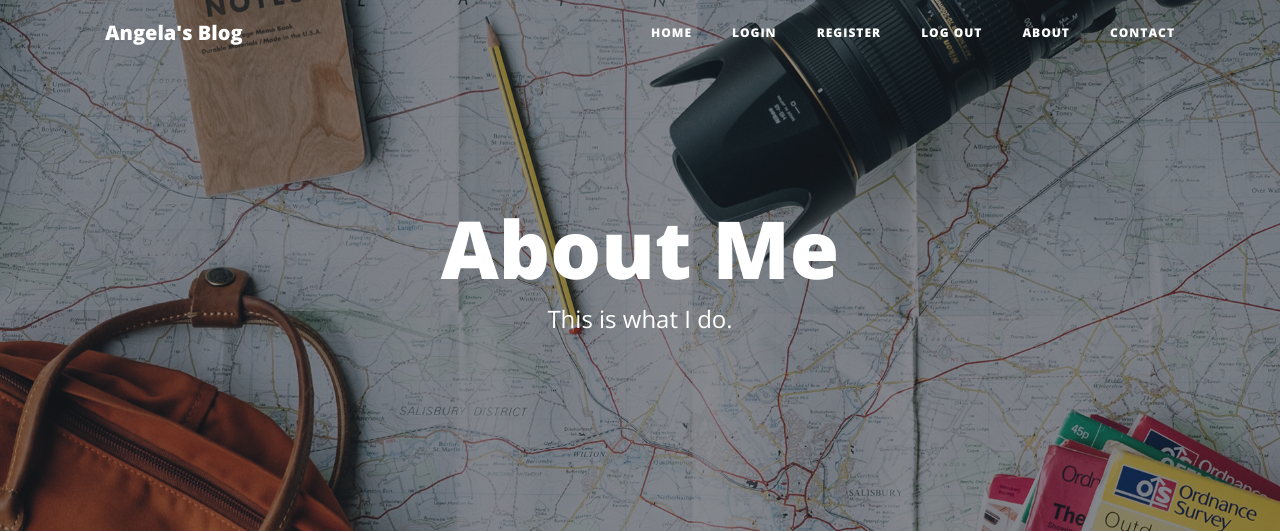
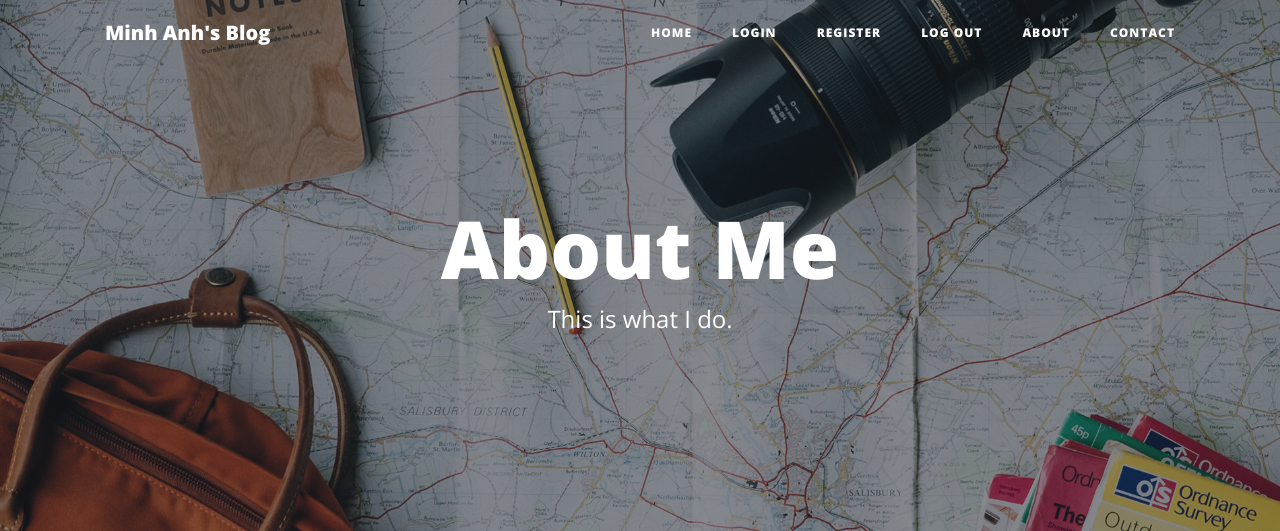
Before and after one commit to JeanHa20253/flask-app, a Flask app: page /about in a window 1280 px wide. Shown: the top 531 px of the page. Run offline with Flask 2, Linux system fonts and the light colour scheme; some libraries are stand-ins or nearby versions.

Commit message:
real final commit

```diff
--- a/main.py
+++ b/main.py
@@ -20,7 +20,7 @@ Bootstrap(app)
 
 ##CONNECT TO DB
 # app.config['SQLALCHEMY_DATABASE_URI'] = 'sqlite:///blog.db'
-app.config['SQLALCHEMY_DATABASE_URI'] = os.environ.get('DATABASE_URL')
+app.config['SQLALCHEMY_DATABASE_URI'] = os.environ.get('DATABASE_URL', "sqlite:///blog.db")
 app.config['SQLALCHEMY_TRACK_MODIFICATIONS'] = False
 db = SQLAlchemy(app)
 
--- a/templates/header.html
+++ b/templates/header.html
@@ -28,7 +28,7 @@
   <!-- Navigation -->
   <nav class="navbar navbar-expand-lg navbar-light fixed-top" id="mainNav">
     <div class="container">
-      <a class="navbar-brand" href="{{url_for('get_all_posts')}}">Angela's Blog</a>
+      <a class="navbar-brand" href="{{url_for('get_all_posts')}}">Minh Anh's Blog</a>
       <button class="navbar-toggler navbar-toggler-right" type="button" data-toggle="collapse" data-target="#navbarResponsive" aria-controls="navbarResponsive" aria-expanded="false" aria-label="Toggle navigation">
         Menu
         <i class="fas fa-bars"></i>
```
